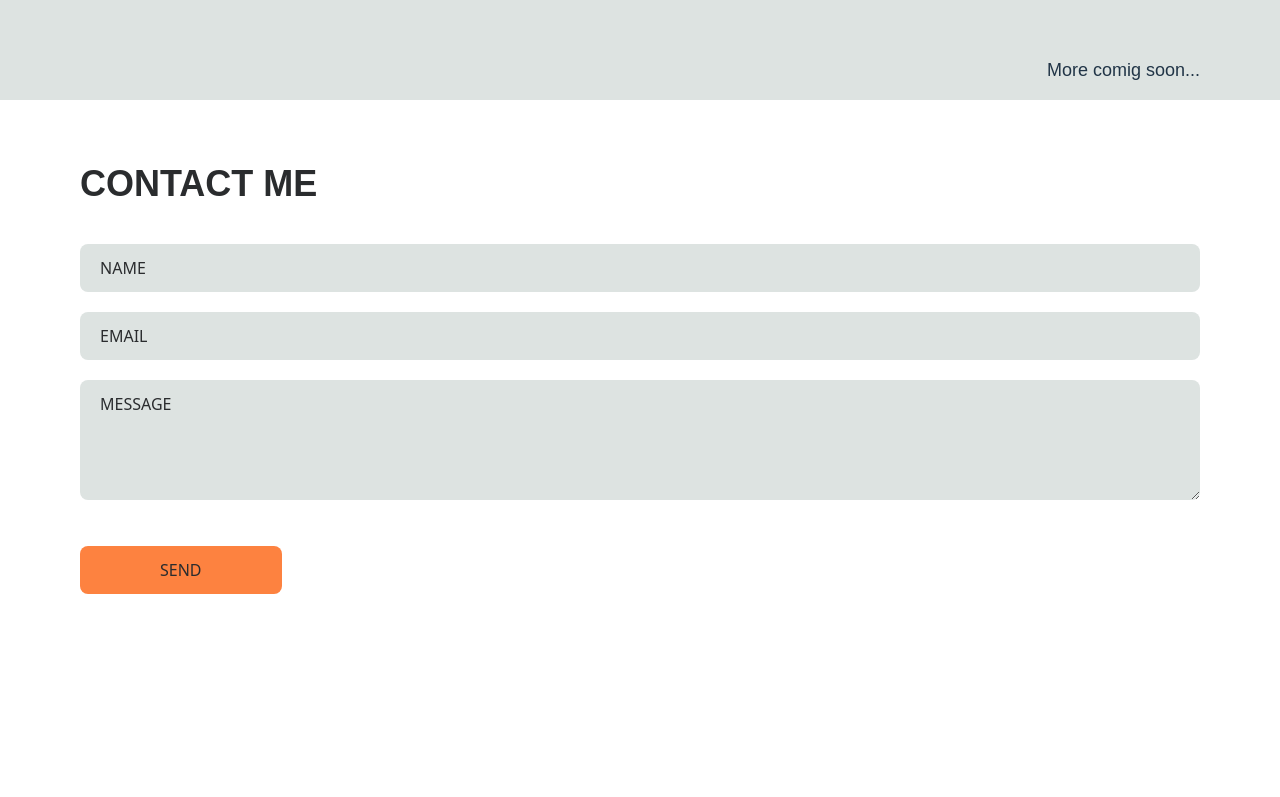
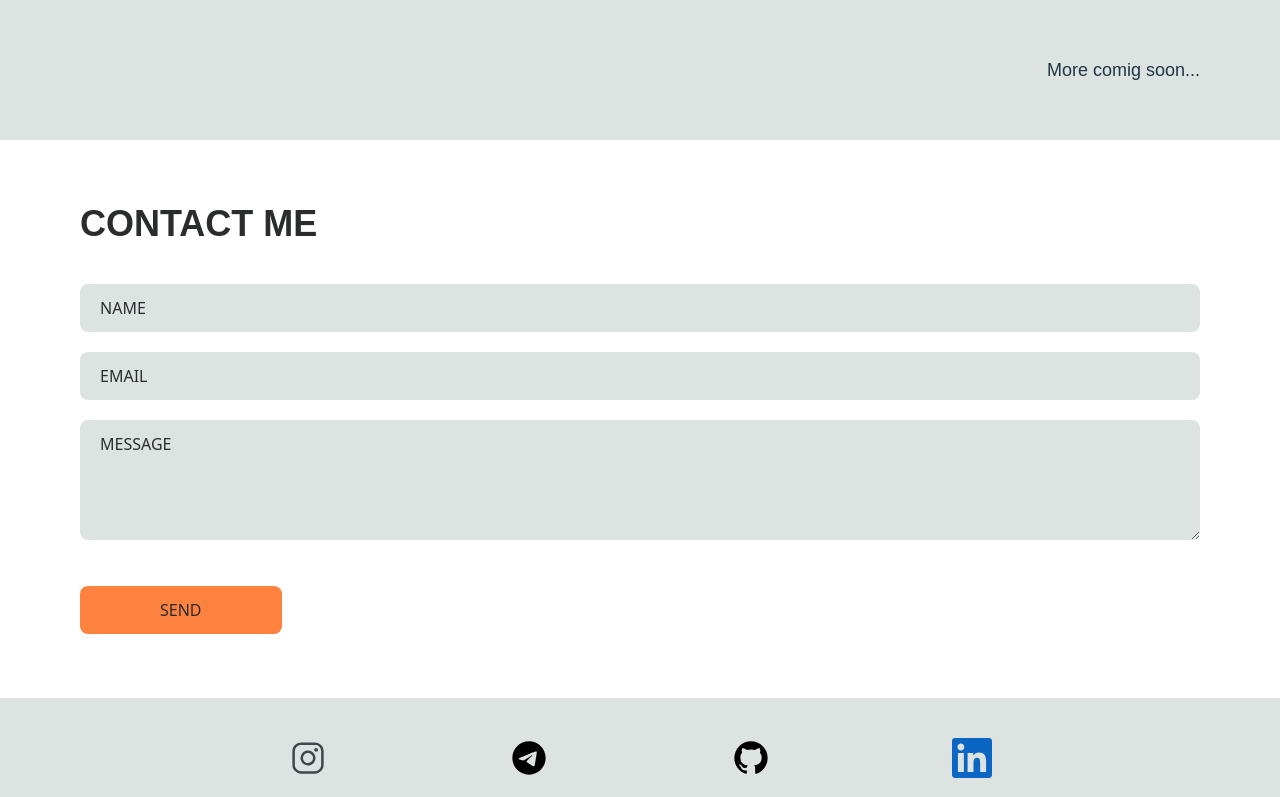
Before and after one commit to aniiaham/hamilton-portfolio, a React (Vite) app: page / in a window 1280 px wide. Shown: the part 2000-2797 px from the top of the page. Before the commit the page ends 2594 px from the top, so only its background shows below. Built offline with nearby package versions, Linux system fonts and the light colour scheme.

Commit message:
added: footer, updated: spacing

```diff
--- a/src/App.tsx
+++ b/src/App.tsx
@@ -3,6 +3,7 @@ import NavBar from "./scenes/navBar";
 import About from "./scenes/about";
 import Works from "./scenes/works";
 import Contact from "./scenes/contact";
+import Footer from "./scenes/footer";
 
 function App() {
   return (
@@ -12,6 +13,7 @@ function App() {
       <About />
       <Works />
       <Contact />
+      <Footer />
     </div>
   );
 }
--- a/src/scenes/contact/index.tsx
+++ b/src/scenes/contact/index.tsx
@@ -5,9 +5,9 @@ type Props = {};
 
 const Contact = (props: Props) => {
   return (
-    <section id="contact">
+    <section id="contact" className="mb-16 mt-16">
       <motion.div
-        className="ml-20 mt-16 h-full w-full"
+        className="ml-20 h-full w-full"
         initial="hidden"
         whileInView="visible"
         viewport={{ once: true, amount: 0.5 }}
@@ -20,6 +20,11 @@ const Contact = (props: Props) => {
         <HText>CONTACT ME</HText>
       </motion.div>
       <div className="mx-20 mt-10">
+        <form
+          target="_blank"
+          action="http://formsubmit.co/aniya_axm@icloud.com"
+          method="post"
+        >
           <input
             className="mb-5 w-full rounded-lg bg-blue px-5 py-3 placeholder-gray"
             type="text"
@@ -42,6 +47,7 @@ const Contact = (props: Props) => {
           >
             SEND
           </button>
+        </form>
       </div>
     </section>
   );
--- /dev/null
+++ b/src/scenes/footer/index.tsx
@@ -0,0 +1,50 @@
+import LinkedIn from "@/assets/Linkedin.svg";
+import Instagram from "@/assets/instagram.svg";
+import Telegram from "@/assets/telegram.svg";
+import GitHub from "@/assets/github.svg";
+type Props = {};
+
+const Footer = (props: Props) => {
+  return (
+    <footer>
+      <div>
+        <div className="bottom-0 w-full bg-blue pb-10 pt-10">
+          <div className="mx-auto w-5/6">
+            <div className="flex items-center justify-evenly">
+              <a
+                href="https://www.instagram.com/aniiahamilton/"
+                target="_blank"
+                className="cursor-pointer hover:animate-bounce"
+              >
+                <img alt="instagram" src={Instagram} />
+              </a>
+              <a
+                href="https://t.me/aniiahamilton"
+                target="_blank"
+                className="cursor-pointer hover:animate-bounce"
+              >
+                <img alt="telegram" src={Telegram} />
+              </a>
+              <a
+                href="https://github.com/aniiaham"
+                target="_blank"
+                className="cursor-pointer hover:animate-bounce"
+              >
+                <img alt="github" src={GitHub} />
+              </a>
+              <a
+                href="https://www.linkedin.com/in/aniia-hamilton/"
+                target="_blank"
+                className="cursor-pointer hover:animate-bounce"
+              >
+                <img alt="linkedin" src={LinkedIn} />
+              </a>
+            </div>
+          </div>
+        </div>
+      </div>
+    </footer>
+  );
+};
+
+export default Footer;
--- a/src/scenes/home/index.tsx
+++ b/src/scenes/home/index.tsx
@@ -48,7 +48,7 @@ const Home = (props: Props) => {
           {/*LINKS*/}
           <div className="mx-h-fit bottom-0 w-full py-20">
             <div className="mx-auto w-5/6">
-              <div className="flex items-center justify-between">
+              <div className="flex items-center justify-evenly">
                 <a
                   href="https://www.instagram.com/aniiahamilton/"
                   target="_blank"
--- a/src/scenes/works/index.tsx
+++ b/src/scenes/works/index.tsx
@@ -42,7 +42,7 @@ const projects: Array<ProjectType> = [
 const Works = (props: Props) => {
   return (
     <section
-      className="justify-left flex h-full w-full flex-col bg-blue"
+      className="justify-left flex h-full w-full flex-col bg-blue pb-10"
       id="works"
     >
       <div className="ml-20 flex h-full flex-col gap-6">
```
Lines whose indentation alone changed are shown as unchanged.
